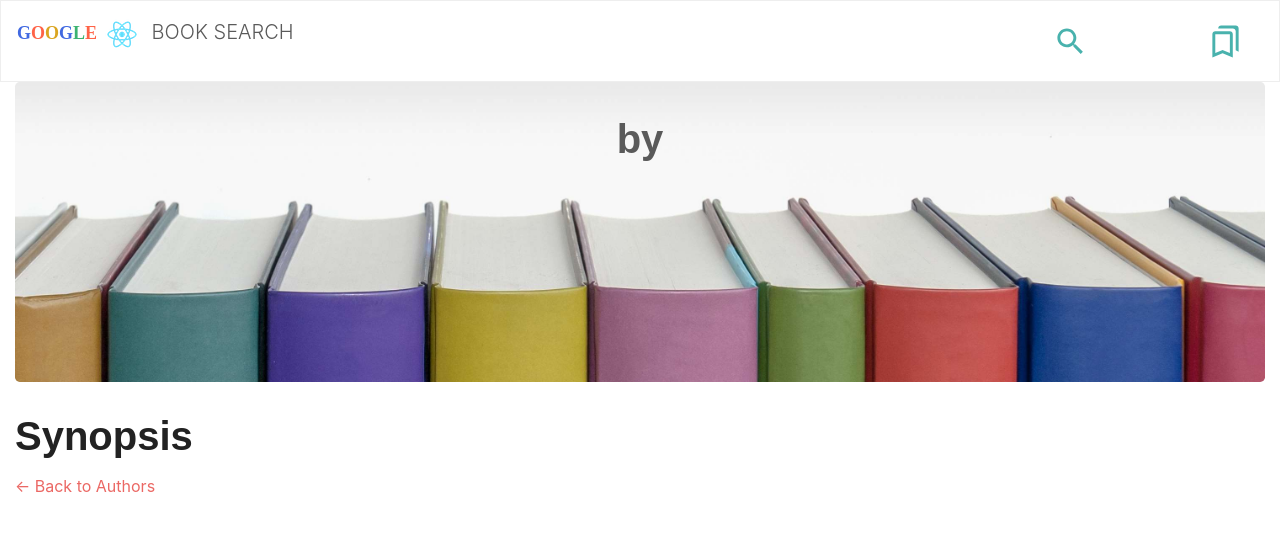
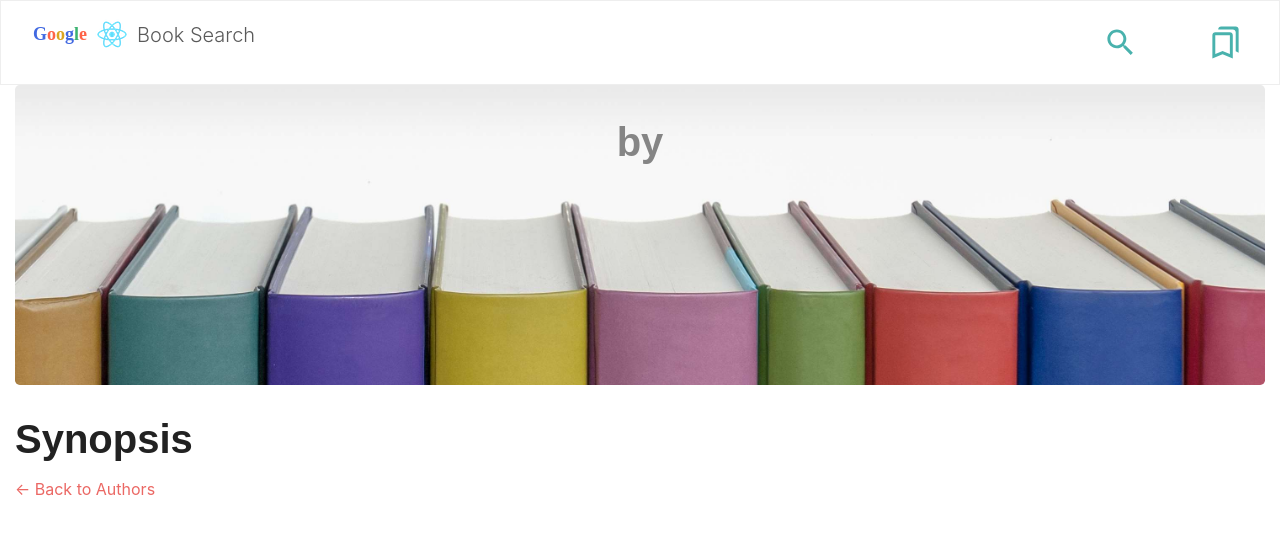
Before and after one commit to mr-andersen523/homework21, a React (Create React App) app in the folder client/: page /books/1 in a window 1280 px wide. Shown: the top 534 px of the page. Built offline with nearby package versions, Linux system fonts and the light colour scheme; no server answers; a web font is replaced by a local one.

Commit message:
style changes and text. and update readme

```diff
--- a/client/src/components/Jumbotron/index.css
+++ b/client/src/components/Jumbotron/index.css
@@ -2,5 +2,4 @@
     background-image: url('./book-spine.jpg');
     background-size: cover;
     height: 100%;
-    font-family: -apple-system, BlinkMacSystemFont, "Segoe UI", Roboto, "Helvetica Neue", Arial, "Noto Sans", sans-serif, "Apple Color Emoji", "Segoe UI Emoji", "Segoe UI Symbol", "Noto Color Emoji";
 }
--- a/client/src/components/Jumbotron/index.js
+++ b/client/src/components/Jumbotron/index.js
@@ -4,7 +4,7 @@ import "./index.css";
 function Jumbotron({ children }) {
   return (
     <div
-      style={{ height: 300, clear: "both", paddingTop: 35, textAlign: "center", color:"#5a5a5a" }}
+      style={{ height: 300, clear: "both", paddingTop: 35, textAlign: "center", color:"#858585" }}
       className="jumbotron"
     >
       {children}
--- a/client/src/components/Nav/index.css
+++ b/client/src/components/Nav/index.css
@@ -17,6 +17,6 @@ margin-left: auto
 }
 
 #nav-icon {
-    margin-left: 100px;
+    margin-left: 50px;
     margin-right: 20px;
 }
--- a/client/src/components/Nav/index.js
+++ b/client/src/components/Nav/index.js
@@ -9,7 +9,7 @@ function Nav() {
   return (
     <nav className="navbar navbar-expand-lg navbar-light bg-light">
 
-      <p className="navbar-brand" id="nav-title" href='/'>
+      <p className="navbar" id="nav-title" href='/'>
         <span style={{color:'royalblue'}}>G</span>
         <span style={{color:'tomato'}}>o</span>
         <span style={{color:'goldenrod'}}>o</span>
--- a/client/src/pages/Books.js
+++ b/client/src/pages/Books.js
@@ -58,8 +58,8 @@ function Books() {
       <Container fluid>
 
             <Jumbotron>
-              <h1>Search for books and save them to your list </h1>
-              <h5>(React Book Search powered by Google API)</h5>
+              <h1 style={{fontFamily: "Futura Std"}}>Search for books and save them to your list </h1>
+              <h5 style={{fontFamily: "Futura Std"}}>(React Book Search powered by Google Books API)</h5>
             </Jumbotron>
 
         <Row>
```
Also changed, not shown: client/public/images/preview1.png (deleted), client/public/images/preview2.png (added).
